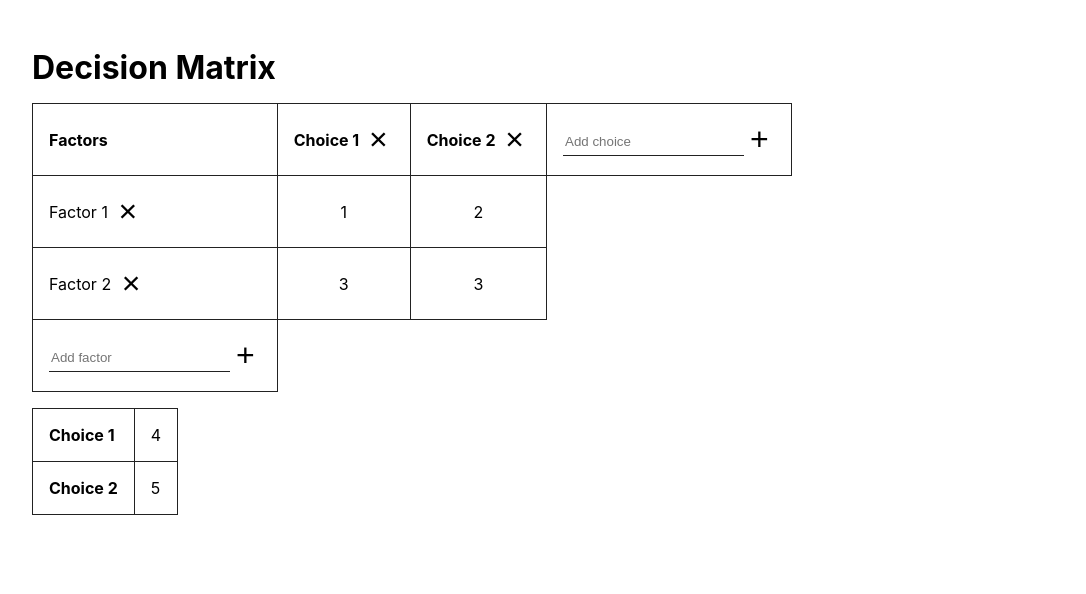
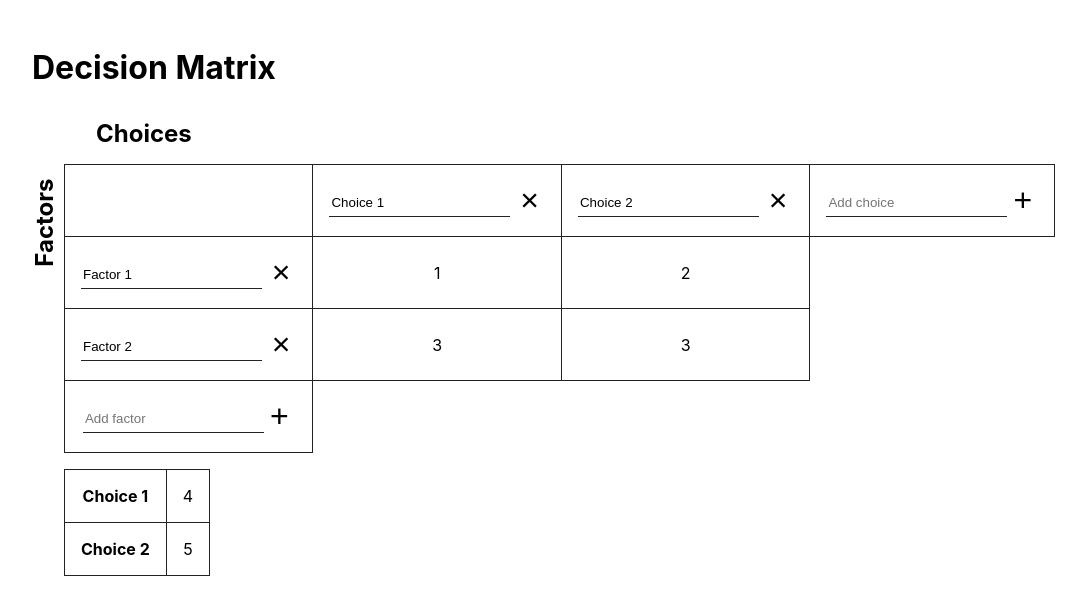
Before and after one commit to davidrhoderick/decision-matrix-frontend, a React (Create React App) app: page / in a window 1280 px wide. Shown: the top 594 px of the page, without its empty margins (0-1086 px from the left). Built offline with nearby package versions, Linux system fonts and the light colour scheme.

Commit message:
Enabling changing choice and factor names & adding axis titles.

```diff
--- a/src/App.js
+++ b/src/App.js
@@ -4,8 +4,8 @@ import styled from '@emotion/styled'
 
 import {useSelector, useDispatch} from 'react-redux'
 import {incrementFactor} from './factorsChoicesSlice'
-import {addChoice, removeChoice} from './choicesSlice'
-import {addFactor, removeFactor} from './factorsSlice'
+import {addChoice, removeChoice, changeChoice} from './choicesSlice'
+import {addFactor, removeFactor, changeFactor} from './factorsSlice'
 
 const App = () => {
   const dispatch = useDispatch()
@@ -36,13 +36,16 @@ const App = () => {
 
     <Title>Decision Matrix</Title>
 
-    <div>
+    <div style={{position: 'relative'}}>
+      <AxisTitle axis={'x'}>Choices</AxisTitle>
+      <AxisTitle axis={'y'}>Factors</AxisTitle>
+
       <StyledTable>
         <thead>
           <tr>
-            <th>Factors</th>
-            {choices.map((choice, index) => <th key={index}>{choice} {choices.length > 1 && <Remove onClick={() => dispatch(removeChoice(index))} />}</th>)}
-            <th><StyledInput value={newChoice} onChange={(event) => setNewChoice(event.target.value)} placeholder="Add choice" /><Add onClick={() => {
+            <th></th>
+            {choices.map((choice, index) => <th key={index}><StyledInput value={choice} onChange={event => dispatch(changeChoice({name: event.target.value, index}))} /> {choices.length > 1 && <Remove onClick={() => dispatch(removeChoice(index))} />}</th>)}
+            <th><StyledInput value={newChoice} onChange={event => setNewChoice(event.target.value)} placeholder="Add choice" /><Add onClick={() => {
               if(newChoice.length > 0) {
                 dispatch(addChoice(newChoice))
                 setNewChoice('')
@@ -53,7 +56,7 @@ const App = () => {
 
         <tbody>
           {factors.map((factor, factorIndex) => <tr key={factorIndex}>
-            <td>{factor} {factors.length > 1 && <Remove onClick={() => dispatch(removeFactor(factorIndex))} />}</td>
+            <th><StyledInput value={factor} onChange={event => dispatch(changeFactor({name: event.target.value, index: factorIndex}))} /> {factors.length > 1 && <Remove onClick={() => dispatch(removeFactor(factorIndex))} />}</th>
             {factorsChoices[factorIndex].map((choiceFactor, choiceIndex) => <td key={choiceIndex} onClick={() => dispatch(incrementFactor({factor: factorIndex, choice: choiceIndex}))}>{choiceFactor}</td>)}
           </tr>)}
           <tr>
@@ -84,11 +87,21 @@ const App = () => {
 export default App
 
 const Title = styled.h1`
-  margin: 3rem 2rem 1rem;
+  margin: 3rem 2rem 2rem;
+`
+
+const AxisTitle = styled.h2`
+  margin: 1rem 2rem;
+
+  ${({axis}) => axis === 'y' ? `
+    transform: rotate(-90deg) translateX(-50%);
+    position: absolute;
+    margin: 0;
+  ` : `margin-left: 6rem;`}
 `
 
 const StyledTable = styled.table`
-  margin: 1rem 2rem;
+  margin: 1rem 2rem 1rem 4rem;
   border-collapse: collapse;
 
   th, td {
@@ -96,10 +109,6 @@ const StyledTable = styled.table`
     text-align: center;
     border: 1px solid #222;
     user-select: none;
-
-    &:first-of-type {
-      text-align: left;
-    }
   }
 
   td:not(:first-of-type) {
--- a/src/choicesSlice.js
+++ b/src/choicesSlice.js
@@ -11,10 +11,13 @@ export const choicesSlice = createSlice({
     },
     removeChoice: (state, action) => {
       state.list = state.list.filter((choice, index) => action.payload !== index)
+    },
+    changeChoice: (state, action) => {
+      state.list[action.payload.index] = action.payload.name
     }
   }
 })
 
-export const {addChoice, removeChoice} = choicesSlice.actions
+export const {addChoice, removeChoice, changeChoice} = choicesSlice.actions
 
 export default choicesSlice.reducer
--- a/src/factorsSlice.js
+++ b/src/factorsSlice.js
@@ -11,10 +11,13 @@ export const factorsSlice = createSlice({
     },
     removeFactor: (state, action) => {
       state.list = state.list.filter((factor, index) => action.payload !== index)
+    },
+    changeFactor: (state, action) => {
+      state.list[action.payload.index] = action.payload.name
     }
   }
 })
 
-export const {addFactor, removeFactor} = factorsSlice.actions
+export const {addFactor, removeFactor, changeFactor} = factorsSlice.actions
 
 export default factorsSlice.reducer
```
